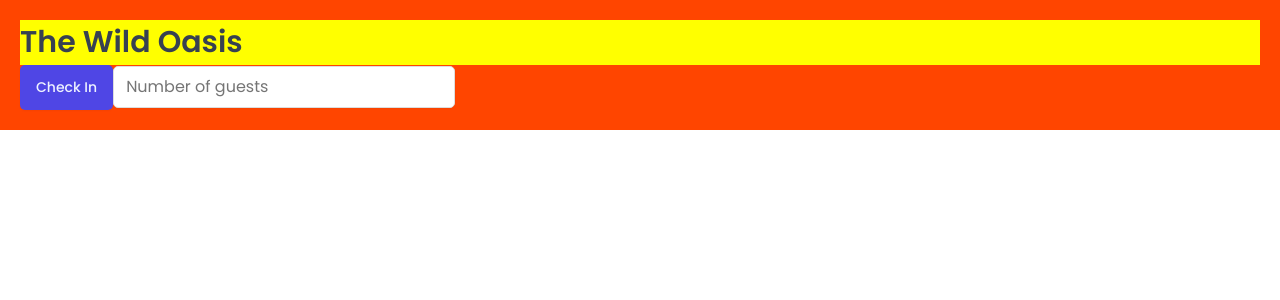
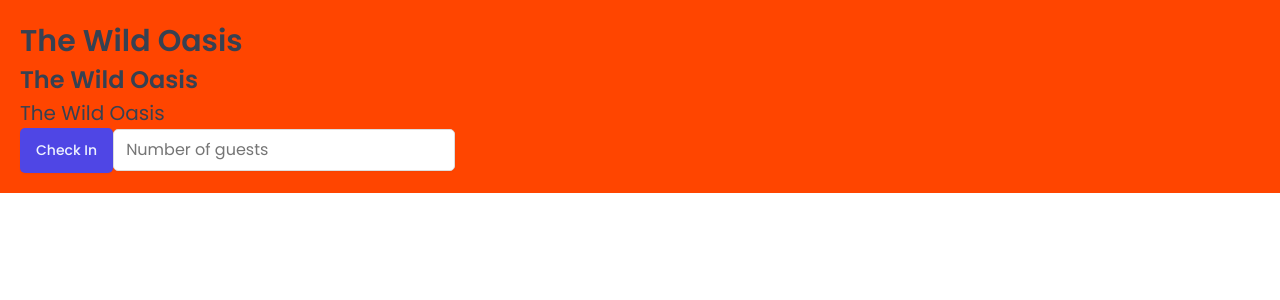
Before and after one commit to Oluwa-Laughter/wild-oasis, a React (Vite) app: page / in a window 1280 px wide. Shown: the top 300 px of the page. Built offline with nearby package versions, Linux system fonts and the light colour scheme; a web font is replaced by a local one.

Commit message:
working on the heading

```diff
--- a/src/App.jsx
+++ b/src/App.jsx
@@ -2,12 +2,7 @@
 import GlobalStyles from "./styles/GlobalStyles";
 import Button from "./ui/Button";
 import Input from "./ui/Input";
-
-const H1 = styled.h1`
-  font-size: 30px;
-  font-weight: 600;
-  background-color: yellow;
-`;
+import Heading from "./ui/Heading";
 
 const StyledApp = styled.div`
   background-color: orangered;
@@ -20,7 +15,9 @@
       <GlobalStyles />
 
       <StyledApp>
-        <H1>The Wild Oasis</H1>
+        <Heading as="h1">The Wild Oasis</Heading>
+        <Heading as="h2">The Wild Oasis</Heading>
+        <Heading as="h3">The Wild Oasis</Heading>
         <Button>Check In</Button>
 
         <Input type="number" placeholder="Number of guests" />
--- /dev/null
+++ b/src/ui/Heading.jsx
@@ -0,0 +1,29 @@
+import styled, { css } from "styled-components";
+
+const Heading = styled.h1`
+  ${(props) =>
+    props.as === "h1" &&
+    css`
+      font-size: 3rem;
+      font-weight: 600;
+    `}
+
+  line-height: 1.4
+
+  ${(props) =>
+    props.as === "h2" &&
+    css`
+      font-size: 2.4rem;
+      font-weight: 600;
+    `}
+
+
+  ${(props) =>
+    props.as === "h3" &&
+    css`
+      font-size: 2rem;
+      font-weight: 400;
+    `}
+`;
+
+export default Heading;
```
